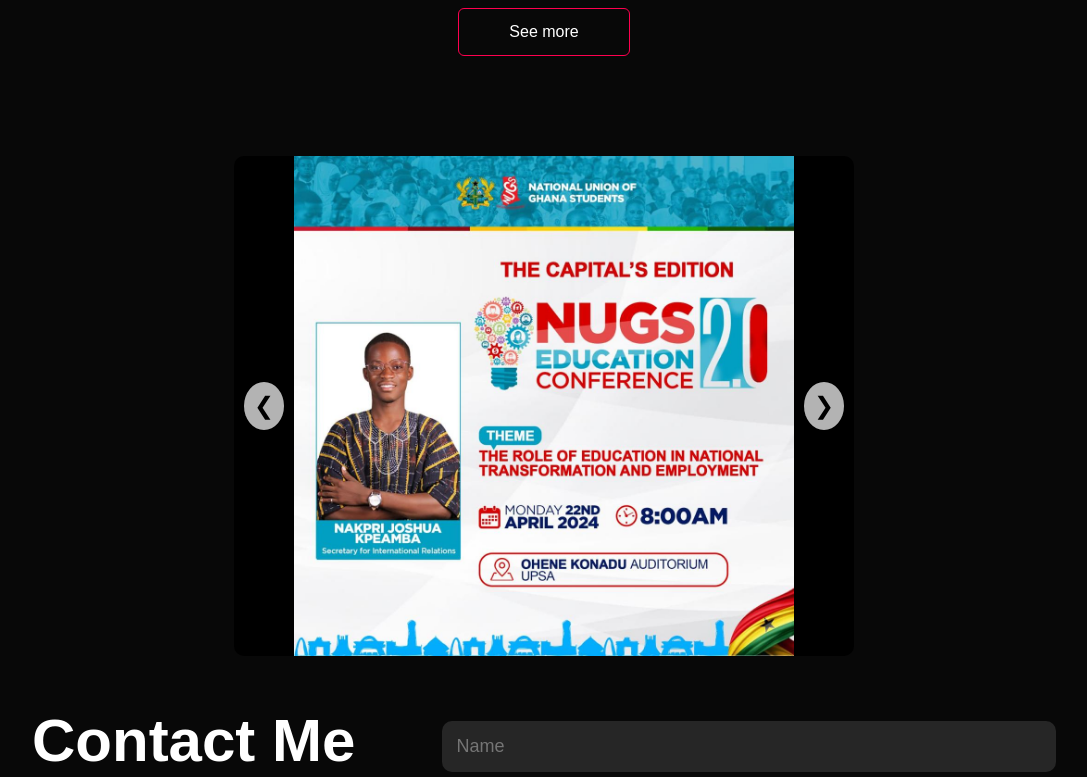
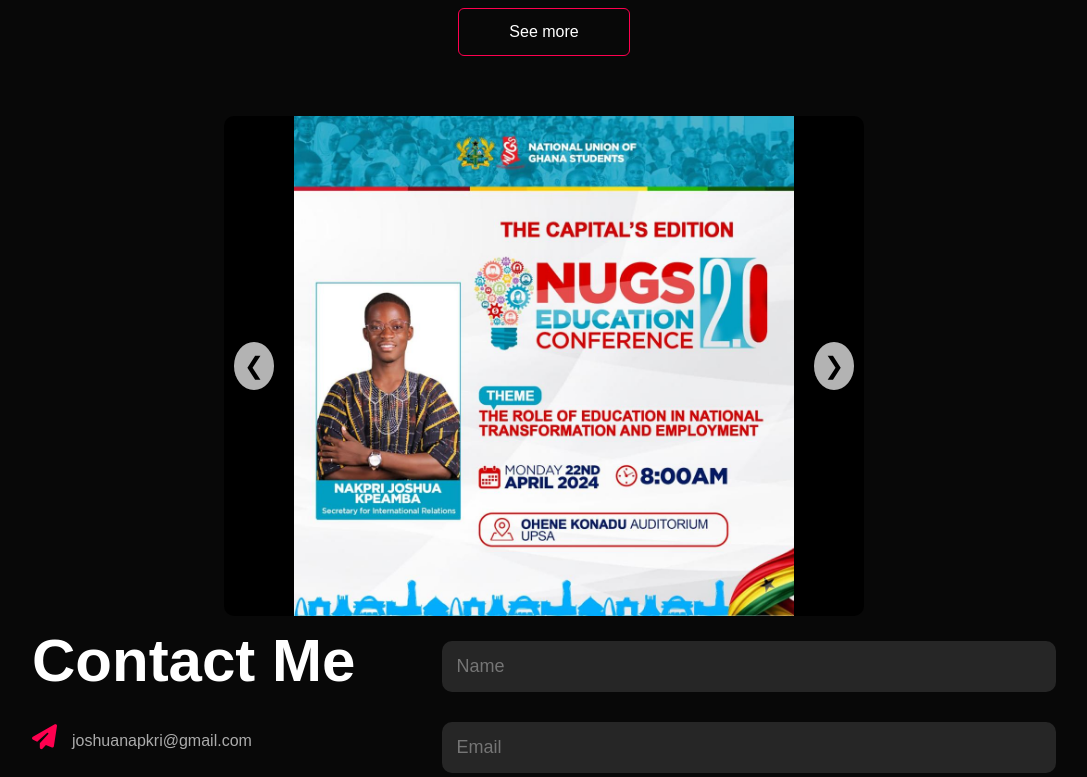
Before and after one commit to hollali/Joshua, a plain HTML site: page index.html in a window 1280 px wide. Shown: the part 2823-3600 px from the top of the page, without its empty margins (96-1183 px from the left). Drawn offline with Linux system fonts and the light colour scheme.

Commit message:
Refactor carousel and navigation styles for improved layout consistency

```diff
--- a/style.css
+++ b/style.css
@@ -360,7 +360,7 @@ nav ul li a:hover::after {
   display: flex;
   justify-content: center;
   align-items: center;
-  padding: 40px 20px;
+  padding: 0px;
   box-sizing: border-box;
 }
 
@@ -379,14 +379,14 @@ nav ul li a:hover::after {
 
 .carousel-img {
   display: none;
-  width: auto;
+  width: 100%;
   height: 100%;
   object-fit: contain;
   position: absolute;
   top: 0;
   left: 0;
   right: 0;
-  margin: auto;
+  margin: 0;
 }
 
 .carousel-img.active {
```
